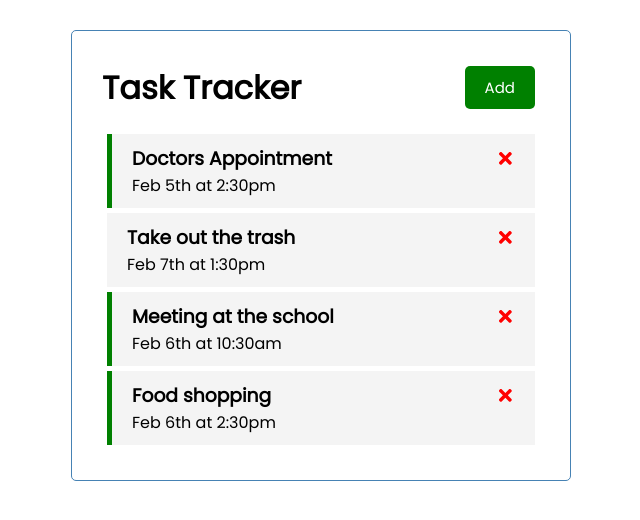
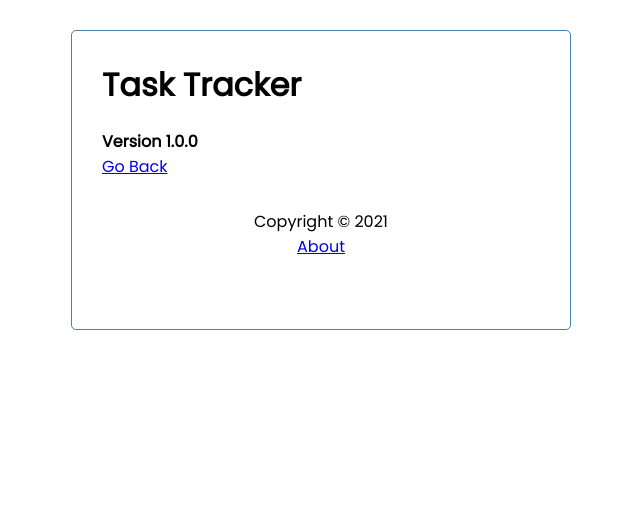
Before and after one commit to devinenoise/react-task-tracker, a React (Create React App) app: page /about in a window 1280 px wide. Shown: the top 520 px of the page, without its empty margins (319-959 px from the left). Built offline with nearby package versions, Linux system fonts and the light colour scheme.

Commit message:
react router and hiding the button

```diff
--- a/src/App.js
+++ b/src/App.js
@@ -1,7 +1,11 @@
 import './index.css';
+import { BrowserRouter as Router, Route } from 'react-router-dom';
 import Header from './components/Header';
 import Tasks from './components/Tasks';
 import AddTask from './components/AddTask';
+import Footer from './components/Footer';
+import About from './components/About';
+
 import { useState } from 'react';
 
 const App = () => {
@@ -55,18 +59,35 @@ const App = () => {
   };
 
   return (
+    <Router>
       <div className='container'>
         <Header
           onAdd={() => setShowAddTask(!showAddTask)}
           showAdd={showAddTask}
         />
+
+        <Route
+          path='/'
+          exact
+          render={props => (
+            <>
               {showAddTask && <AddTask onAdd={addTask} />}
               {tasks.length > 0 ? (
-        <Tasks tasks={tasks} onDelete={deleteTask} onToggle={toggleReminder} />
+                <Tasks
+                  tasks={tasks}
+                  onDelete={deleteTask}
+                  onToggle={toggleReminder}
+                />
               ) : (
                 'No Tasks To Show'
               )}
+            </>
+          )}
+        />
+        <Route path='/about' component={About} />
+        <Footer />
       </div>
+    </Router>
   );
 };
 
--- /dev/null
+++ b/src/components/About.js
@@ -0,0 +1,12 @@
+import { Link } from 'react-router-dom';
+
+const About = () => {
+  return (
+    <div>
+      <h4>Version 1.0.0</h4>
+      <Link to='/'>Go Back</Link>
+    </div>
+  );
+};
+
+export default About;
--- /dev/null
+++ b/src/components/Footer.js
@@ -0,0 +1,12 @@
+import { Link } from 'react-router-dom';
+
+const Footer = () => {
+  return (
+    <footer>
+      <p>Copyright &copy; 2021</p>
+      <Link to='/about'>About</Link>
+    </footer>
+  );
+};
+
+export default Footer;
--- a/src/components/Header.js
+++ b/src/components/Header.js
@@ -1,14 +1,20 @@
+import { useLocation } from 'react-router-dom';
 import Button from './Button';
 
 const Header = ({ title, onAdd, showAdd }) => {
+  const location = useLocation();
+
   return (
     <header className='header'>
       <h1>{title}</h1>
-      <Button
-        color={showAdd ? 'red' : 'green'}
-        text={showAdd ? 'Close' : 'Add'}
-        onClick={onAdd}
-      />
+      {/* hide the button based on the route path */}
+      {location.pathname === '/' && (
+        <Button
+          color={showAdd ? 'red' : 'green'}
+          text={showAdd ? 'Close' : 'Add'}
+          onClick={onAdd}
+        />
+      )}
     </header>
   );
 };
```
Lines whose indentation alone changed are shown as unchanged.
